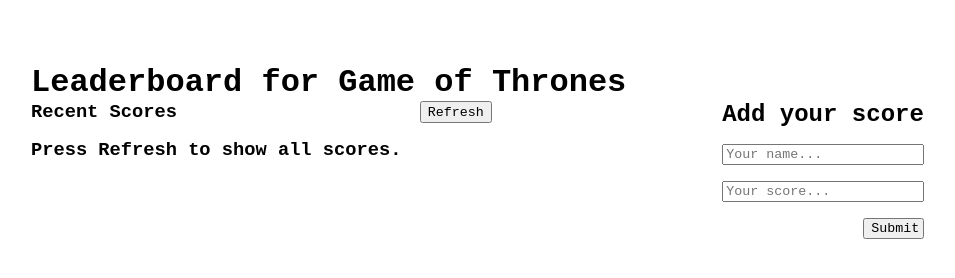
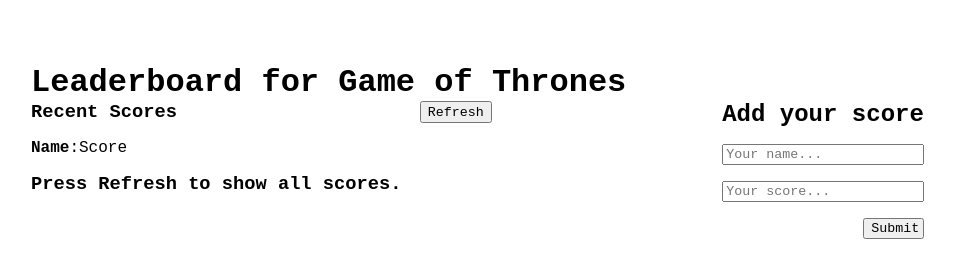
Before and after one commit to PrangonGhose/Leaderboard, a website built with webpack: page src/index.html in a window 1280 px wide. Shown: the whole page, without its empty margins (33-988 px from the left). Built offline with nearby package versions, Linux system fonts and the light colour scheme.

Commit message:
Update index.html

```diff
--- a/src/index.html
+++ b/src/index.html
@@ -1,11 +1,13 @@
 <!DOCTYPE html>
 <html lang="en">
+
 <head>
   <meta charset="UTF-8">
   <meta http-equiv="X-UA-Compatible" content="IE=edge">
   <meta name="viewport" content="width=device-width, initial-scale=1.0">
   <title>Leaderboard App</title>
 </head>
+
 <body>
   <h1>Leaderboard for Game of Thrones</h1>
   <section class="main-section flex">
@@ -13,6 +15,14 @@
       <div class="leaderboard-header flex">
         <h3>Recent Scores</h3>
         <button class="refresh">Refresh</button>
+      </div>
+      <div class="player-list flex list-header hide">
+        <div class="player-name">
+          <p><strong>Name</strong>:</p>
+        </div>
+        <div class="player-score">
+          <p>Score</p>
+        </div>
       </div>
       <div class="leaders-list flex">
 
@@ -28,4 +38,5 @@
     </div>
   </section>
 </body>
+
 </html>
```
